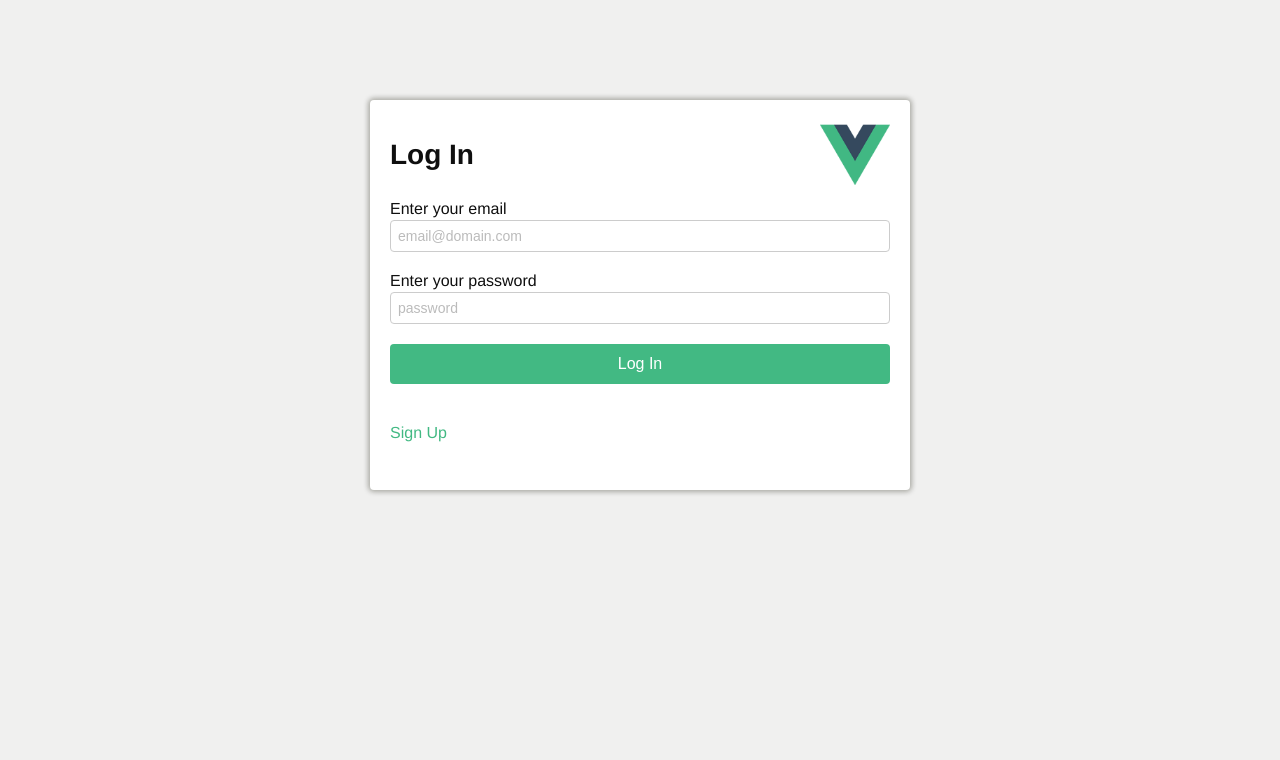
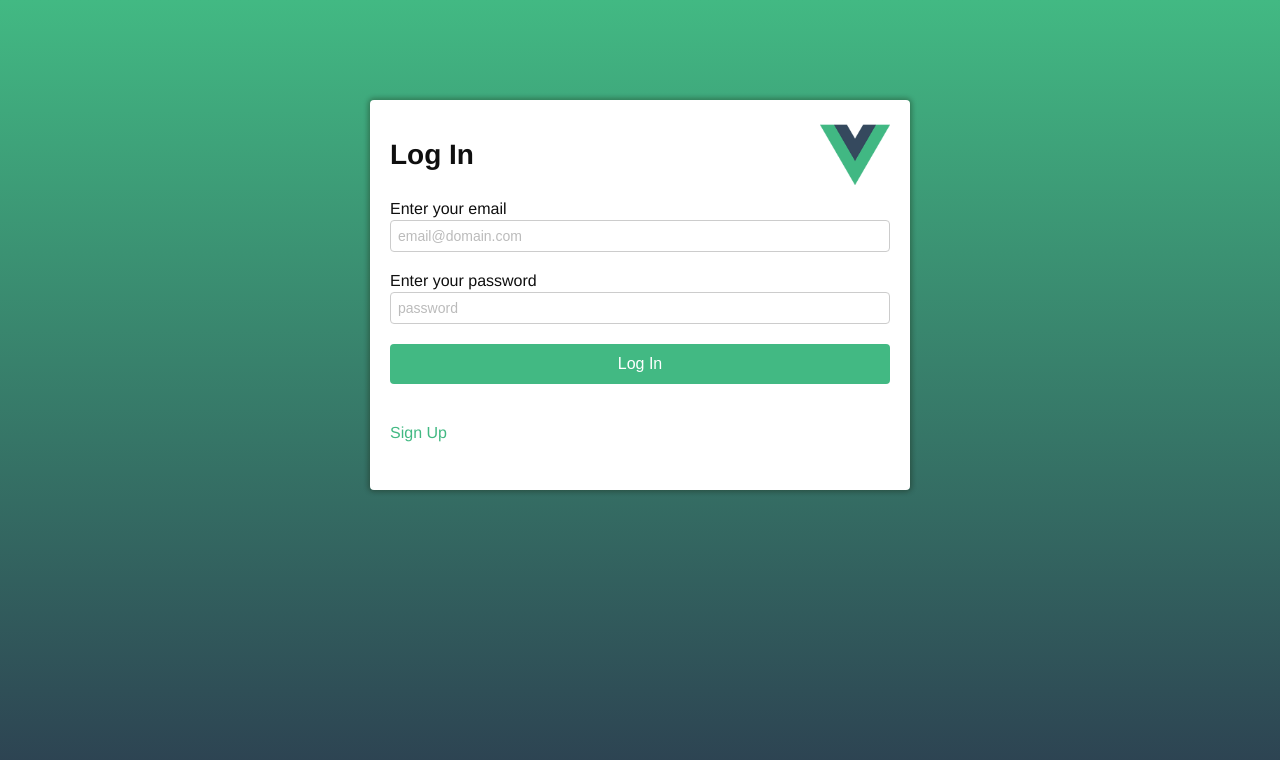
Before and after one commit to benjaminkent/todo-client, a Vue app: page / in a window 1280 px wide. Shown: the top 760 px of the page. Built offline with nearby package versions, Linux system fonts and the light colour scheme.

Commit message:
changed background style for log in and sign up

```diff
--- a/src/views/SignIn.vue
+++ b/src/views/SignIn.vue
@@ -69,10 +69,11 @@ export default {
   font-family: 'Avenir', Helvetica, Arial, sans-serif;
   display: flex;
   justify-content: center;
-  background-color: #13120010;
   height: 100vh;
   margin: 0;
   color: #0f0f0f;
+  background: #13120030;
+  background: linear-gradient(0deg, #2c3e50 0%, #42b983 100%);
 
   .header {
     display: flex;
--- a/src/views/SignUp.vue
+++ b/src/views/SignUp.vue
@@ -72,10 +72,11 @@ export default {
   font-family: 'Avenir', Helvetica, Arial, sans-serif;
   display: flex;
   justify-content: center;
-  background-color: #13120010;
   height: 100vh;
   margin: 0;
   color: #0f0f0f;
+  background: #13120030;
+  background: linear-gradient(0deg, #2c3e50 0%, #42b983 100%);
 
   .header {
     display: flex;
```
